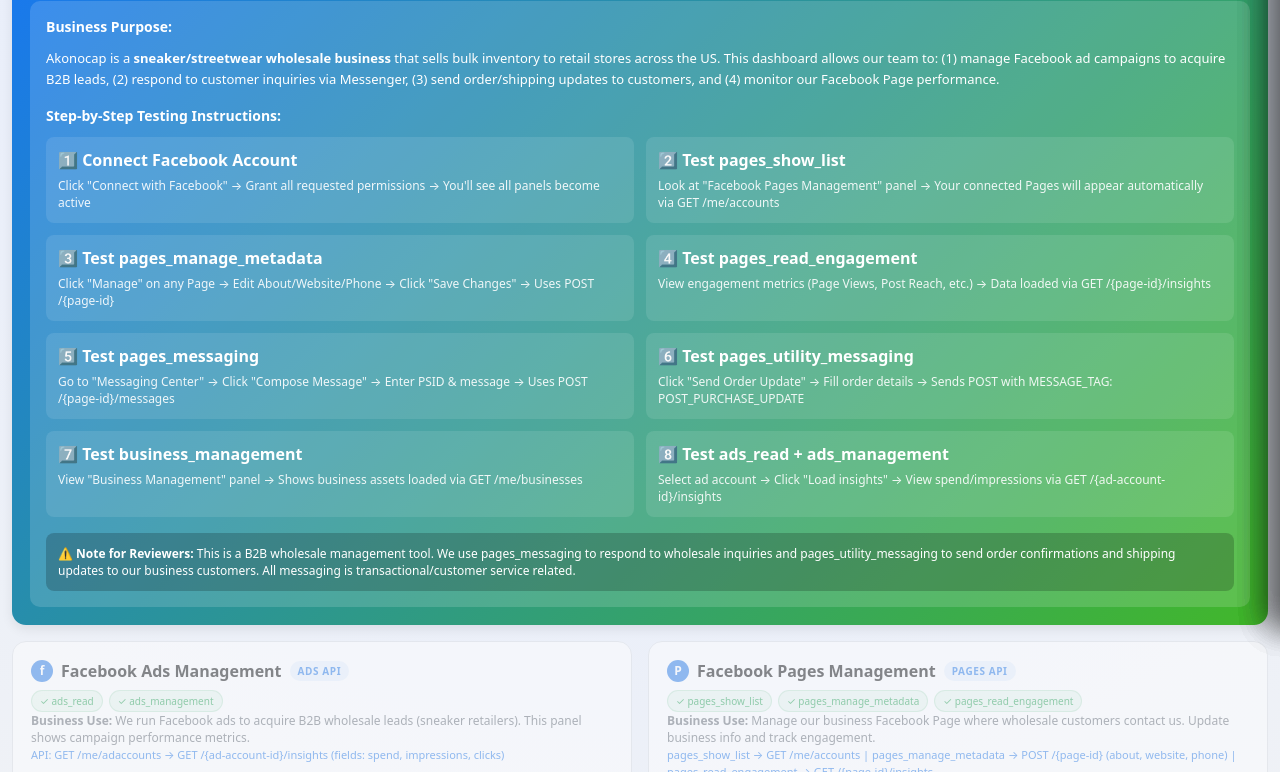
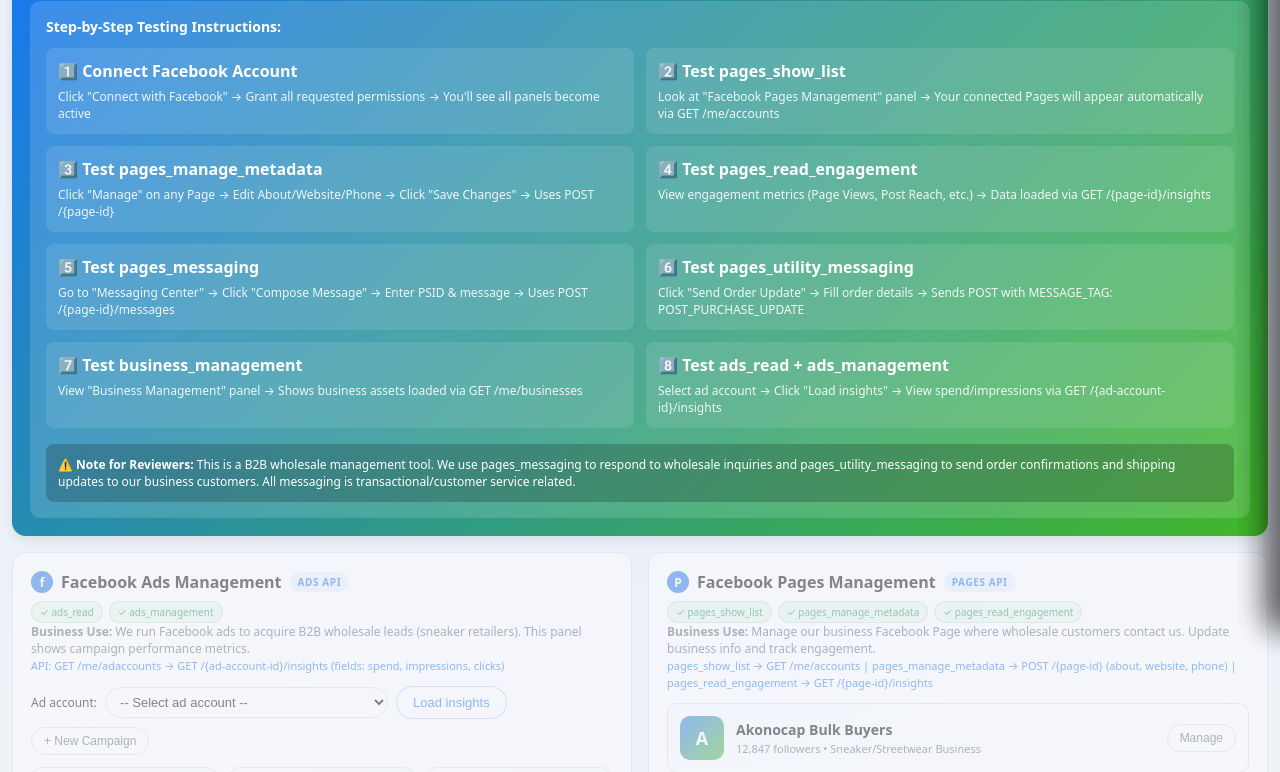
Before and after one commit to richhoodtraining/akonocap-dashboard, a plain HTML site: page index.html in a window 1280 px wide. Shown: the part 173-945 px from the top of the page. Drawn offline with Linux system fonts and the light colour scheme.

```diff
--- a/index.html
+++ b/index.html
@@ -919,13 +919,6 @@
             </div>
           </div>
           <div style="background: rgba(255,255,255,0.15); border-radius: 10px; padding: 16px; margin-top: 12px;">
-            <p style="margin: 0 0 12px; font-size: 14px; font-weight: 600;">Business Purpose:</p>
-            <p style="margin: 0 0 16px; font-size: 13px; line-height: 1.6;">
-              Akonocap is a <strong>sneaker/streetwear wholesale business</strong> that sells bulk inventory to retail stores across the US.
-              This dashboard allows our team to: (1) manage Facebook ad campaigns to acquire B2B leads, (2) respond to customer inquiries via Messenger,
-              (3) send order/shipping updates to customers, and (4) monitor our Facebook Page performance.
-            </p>
-
             <p style="margin: 0 0 12px; font-size: 14px; font-weight: 600;">Step-by-Step Testing Instructions:</p>
             <div style="display: grid; grid-template-columns: repeat(2, 1fr); gap: 12px;">
               <div style="background: rgba(255,255,255,0.1); border-radius: 8px; padding: 12px;">
```
